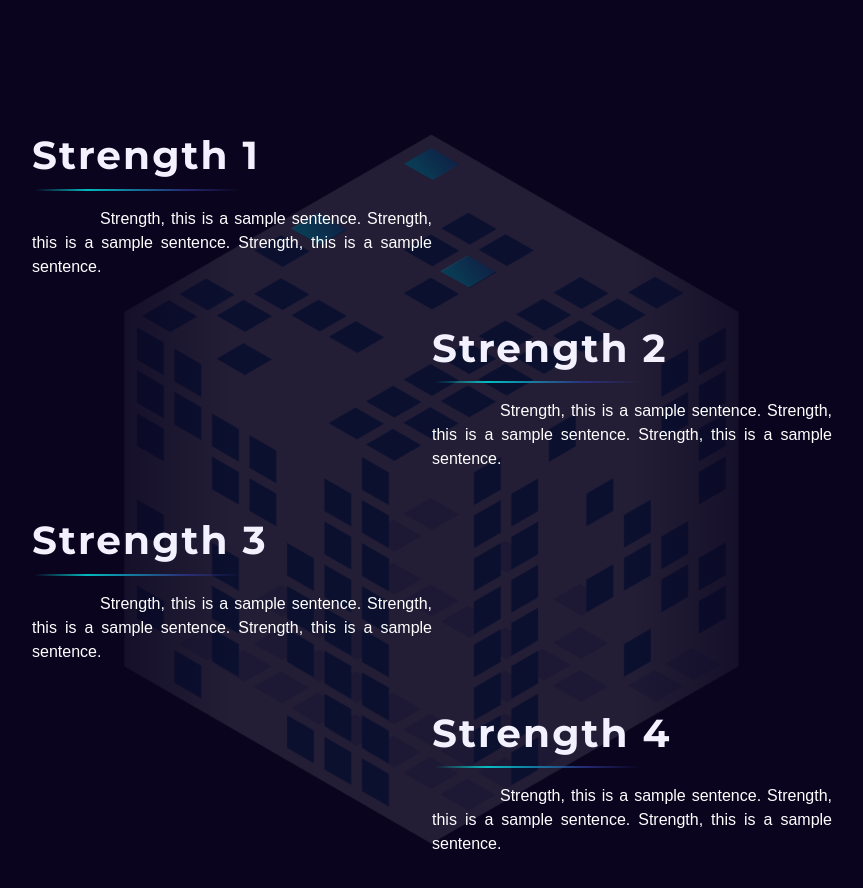
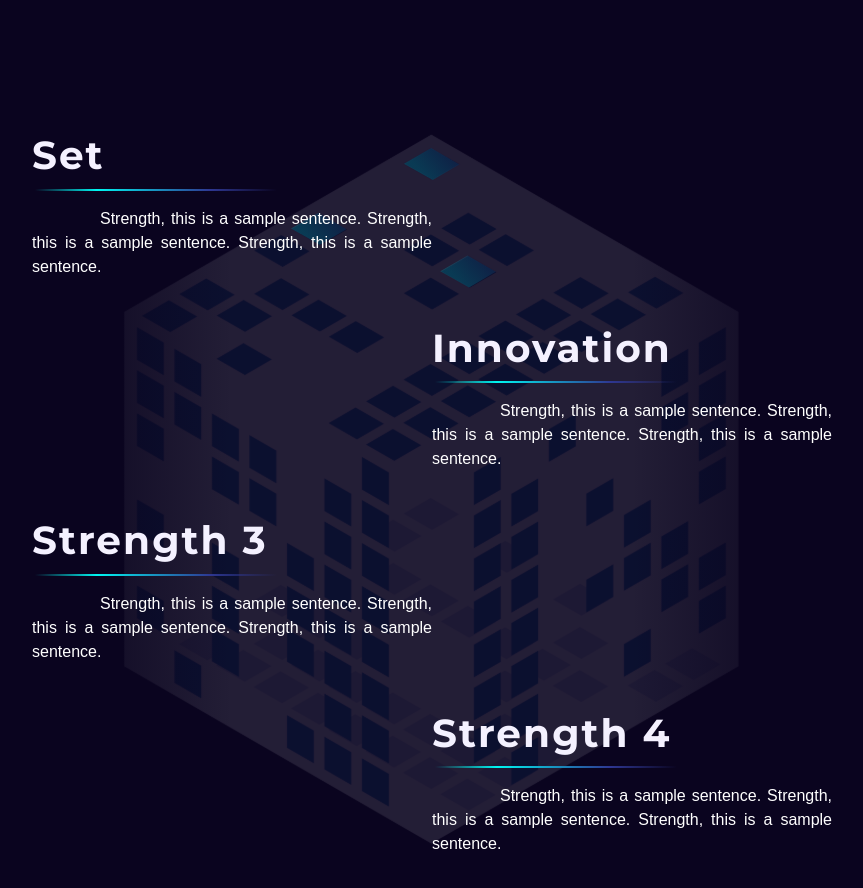
Before and after one commit to yuntaozhu/CMGWebsite, a SvelteKit app: page /Home in a window 1280 px wide. Shown: the part 1700-2588 px from the top of the page, without its empty margins (208-1071 px from the left). Built offline with nearby package versions, Linux system fonts and the light colour scheme.

Commit message:
ui: Home | Added isFixed and width attributes on UnderlinedText.svelte

```diff
--- a/src/components/atoms/UnderlinedText.svelte
+++ b/src/components/atoms/UnderlinedText.svelte
@@ -5,27 +5,40 @@
      * @type {any}
      */
      export let text;
+     /**
+     * @type {any}
+     */
+     export let isFixed;
+     export let width;
+
     let titleWidth = 0;
 
+    if(isFixed){
+        titleWidth = width;
+    }
+
+
     function updateSvgWidth() {
-        const titleElement = document.getElementById("title");
+        const titleElement = document.getElementById(`title-${text}`);
         if (titleElement) {
             titleWidth = titleElement.clientWidth;
         }
     }
 
     onMount(() => {
-        updateSvgWidth();
+        if(!isFixed){
+            updateSvgWidth();
         window.addEventListener("resize", updateSvgWidth);
 
         return () => {
             window.removeEventListener("resize", updateSvgWidth);
         };
+        }
     });
 </script>
 
 <div class="flex-column">
-    <h5 id="title" class="font-bold">
+    <h5 id={"title-" + text} class="font-bold">
         {text}
     </h5>
     <svg
--- a/src/components/organisms/Home/Strengths.svelte
+++ b/src/components/organisms/Home/Strengths.svelte
@@ -6,11 +6,11 @@
   // CUSTOMIZE THIS: Array of strengths
   let strengths = [
     [
-      "Strength 1",
+      "Set",
       "Strength, this is a sample sentence. Strength, this is a sample sentence. Strength, this is a sample sentence.",
     ],
     [
-      "Strength 2",
+      "Innovation",
       "Strength, this is a sample sentence. Strength, this is a sample sentence. Strength, this is a sample sentence.",
     ],
     [
@@ -71,7 +71,7 @@
             <div class="flex flex-col gap-3">
               <div class="flex">
                 <div class="w-fit">
-                  <UnderlinedText text={strength[0]} />
+                  <UnderlinedText text={strength[0]} isFixed=true width="250px"/>
                 </div>
               </div>
               <div class="flex">
@@ -86,7 +86,7 @@
         {:else}
           <div class="flex flex-col gap-3">
             <div class="w-fit">
-              <UnderlinedText text={strength[0]} />
+              <UnderlinedText text={strength[0]} isFixed=true width="250px"/>
             </div>
             <div class="strength-description max-w-[400px] w-[100%] text-white">
               {strength[1]}
```
